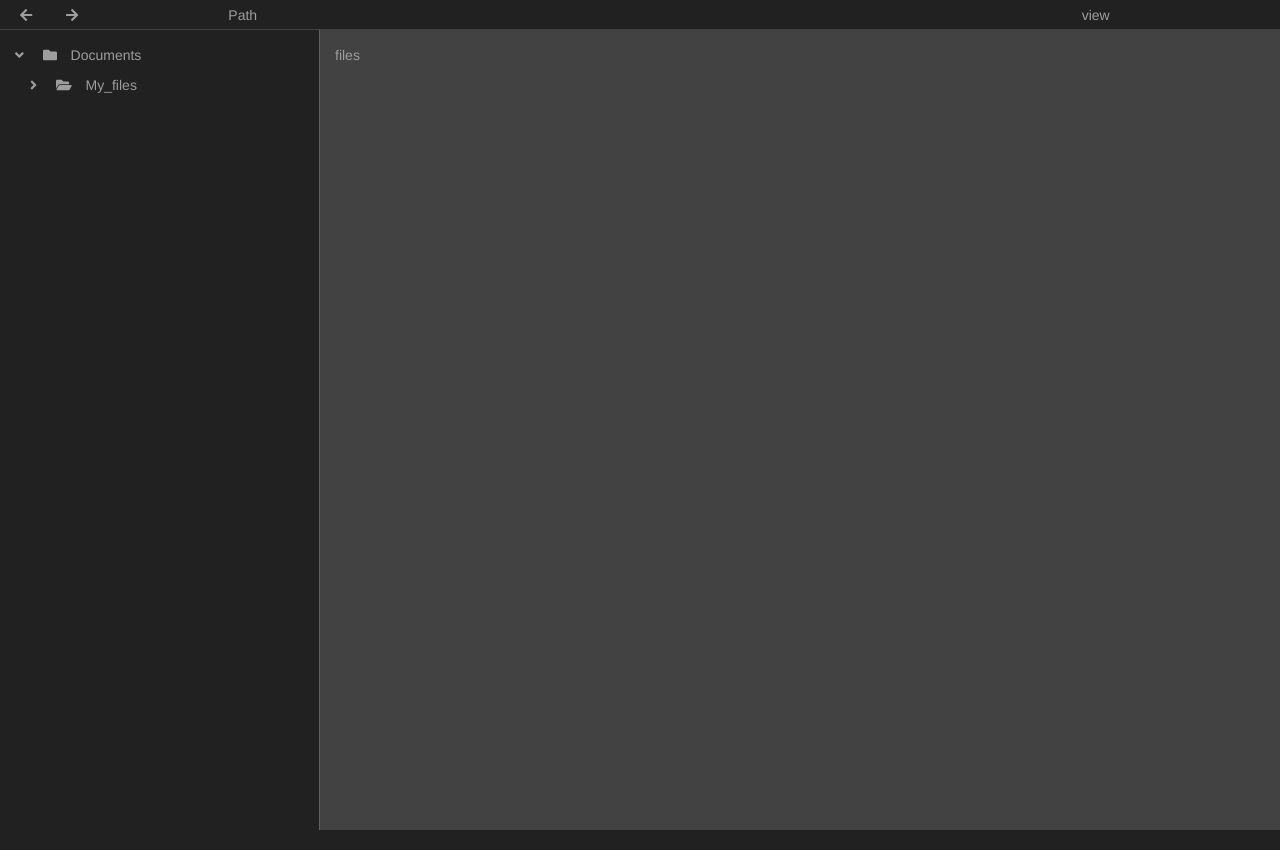
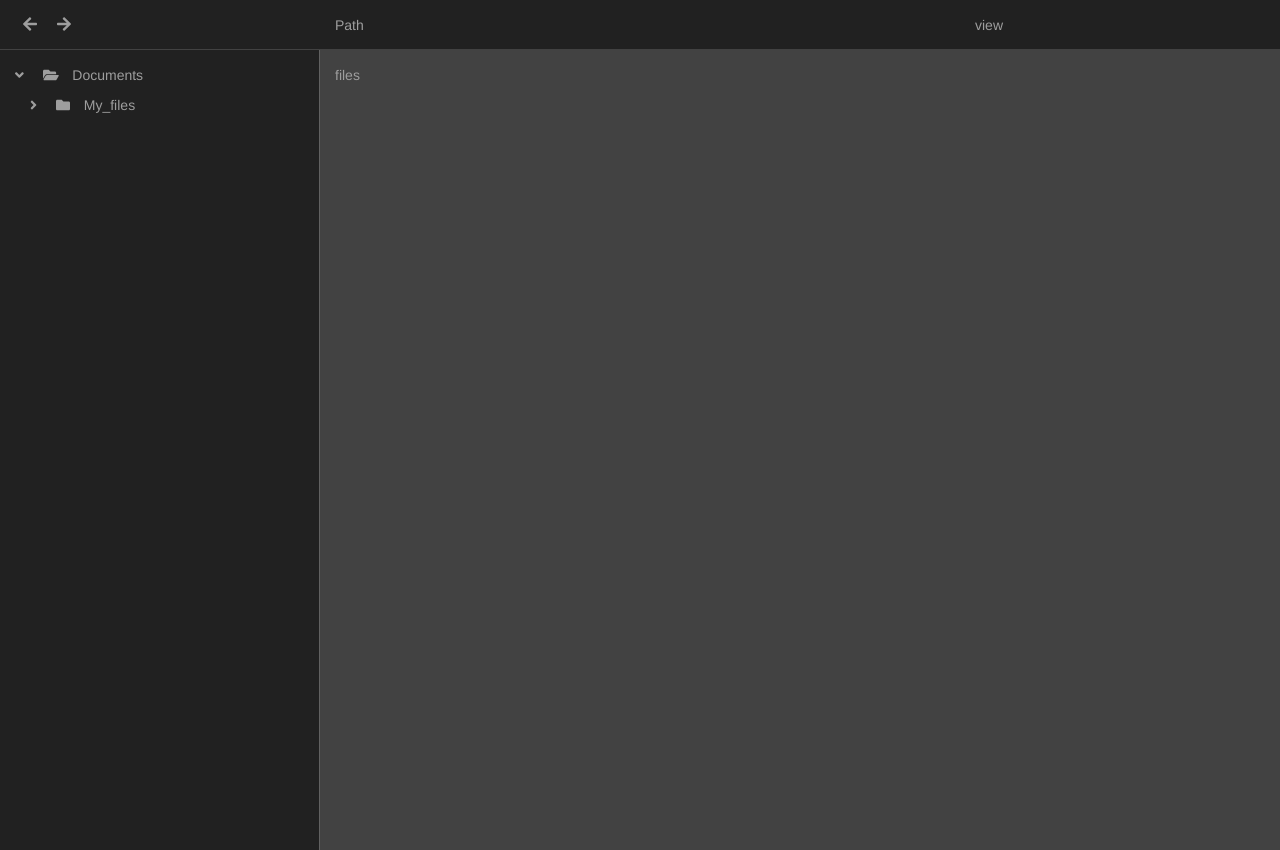
Before and after one commit to Kostargy/file-manager, a website: page index.html in a window 1280 px wide. Drawn offline with Linux system fonts and the light colour scheme.

Commit message:
fix history icons size

```diff
--- a/assets/css/master.css
+++ b/assets/css/master.css
@@ -10,8 +10,8 @@ body {
 }
 
 .top-bar {
-  height: 30px;
-  line-height: 30px;
+  height: 50px;
+  line-height: 50px;
   border-bottom: 1px solid #424242;
 }
 
@@ -52,11 +52,18 @@ body {
 }
 
 .history-arrow {
-  display: inline;
-  margin-right: 20px;
-  padding: 5px;
+  display: inline-block;
+  font-size: 16px;
+  text-align: center;
+  line-height: 30px;
+  width: 30px;
 }
 
+.history-arrow:hover {
+  background-color: #37474F;
+  border-radius: 3px;
+  cursor: pointer;
+}
 
 .sub {
   margin-left: 15px;
--- a/index.html
+++ b/index.html
@@ -10,7 +10,7 @@
   </head>
   <body>
       <div class="row top-bar">
-        <div class="col-md-2">
+        <div class="col-md-3">
           <div class="history-arrow">
             <i class="fas fa-arrow-left"></i>
           </div>
@@ -18,10 +18,10 @@
             <i class="fas fa-arrow-right"></i>
           </div>
         </div>
-        <div class="col-md-8">
+        <div class="col-md-6">
           Path
         </div>
-        <div class="col-md-2">
+        <div class="col-md-3">
           view
         </div>
       </div>
@@ -30,12 +30,12 @@
           <div class="folders">
             <div class="folder">
               <i class="fas fa-angle-down arrow"></i>
-              <i class="fas fa-folder"></i>
+              <i class="fas fa-folder-open"></i>
               <span class="folder-name">Documents</span>
             </div>
             <div class="sub folder">
               <i class="fas fa-angle-right arrow"></i>
-              <i class="fas fa-folder-open"></i>
+              <i class="fas fa-folder"></i>
               <span class="folder-name">My_files</span>
             </div>
           </div>
--- a/main.js
+++ b/main.js
@@ -16,7 +16,8 @@ app.on('ready', function() {
   mainWindow = new BrowserWindow({
     width: 1000,
     heigth: 800,
-    title: 'File Manager'
+    title: 'File Manager',
+    resizable: false,
   });
 
   mainWindow.loadURL(url.format({
```
